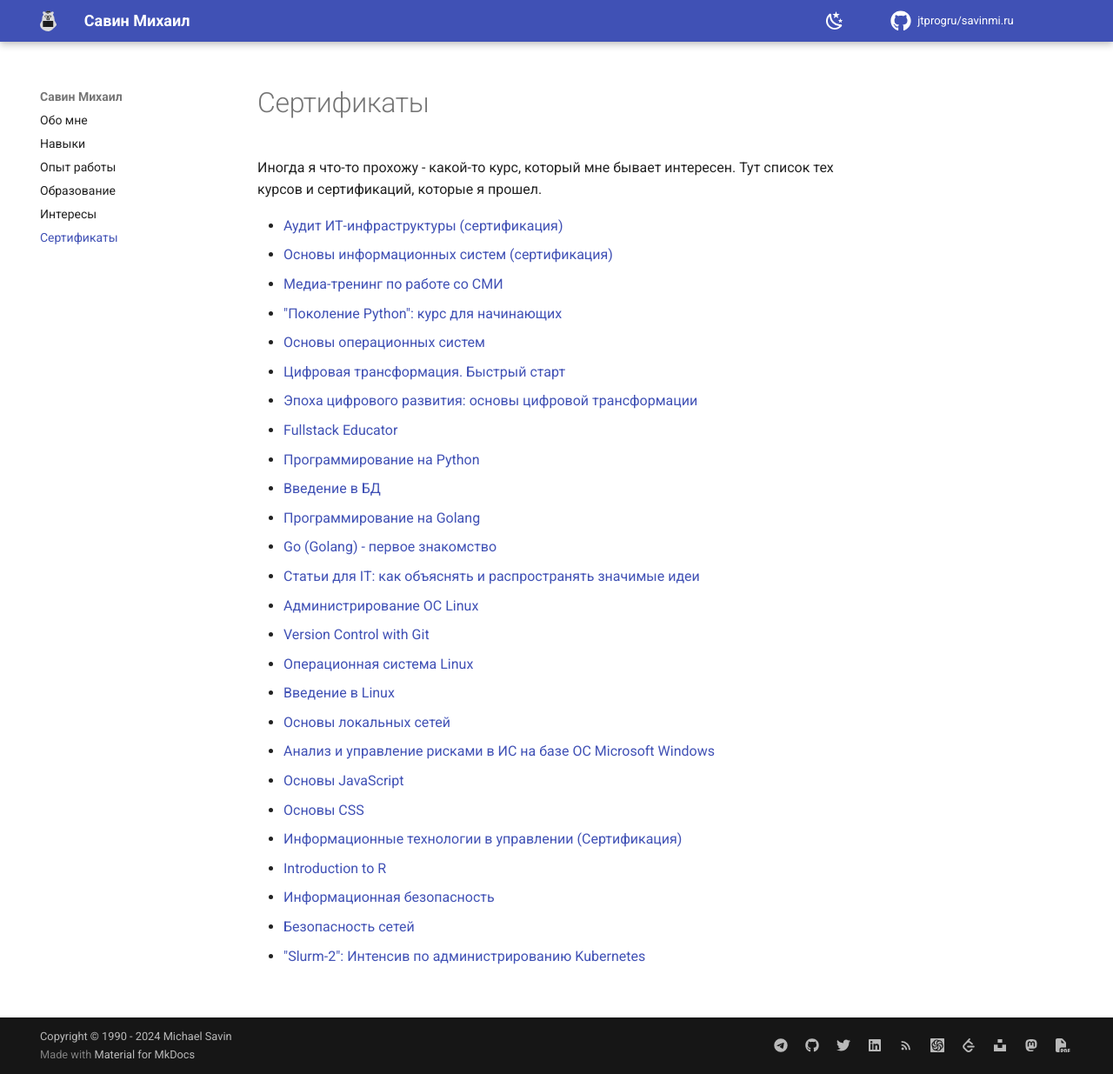
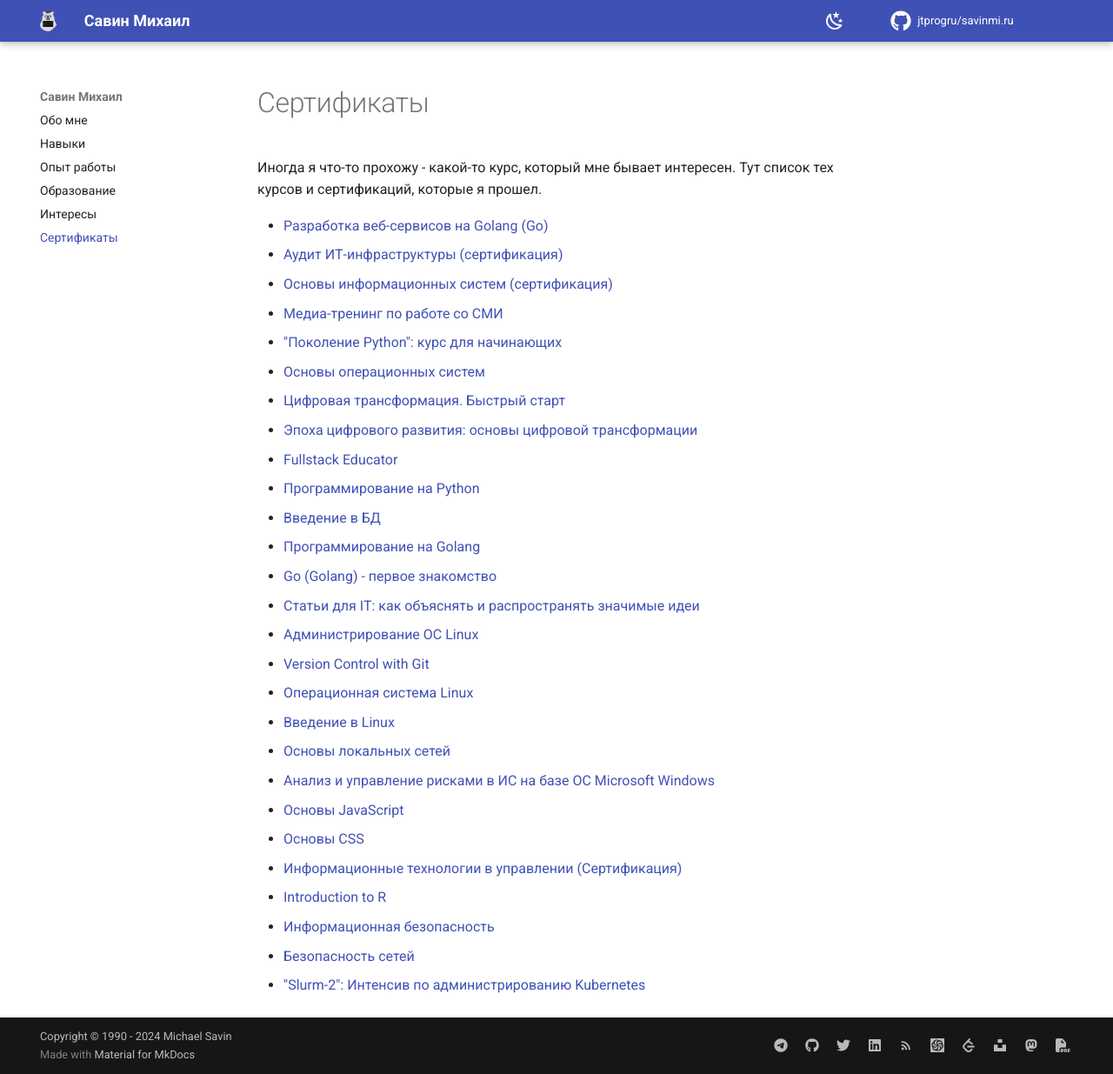
Before and after one commit to jtprogru/savinmi.ru, an MkDocs documentation site: the page built from docs/awards.md, in a window 1280 px wide and 1235 px high. Shown: the whole window at 87% size. Built offline with MkDocs 1.6.1 and Material for MkDocs 9.7.7, drawn with Linux system fonts in a browser that asks for light colours; comment, search, counter and statistics services are not loaded.

Commit message:
Add new course without certificate

```diff
--- a/docs/awards.md
+++ b/docs/awards.md
@@ -2,6 +2,7 @@
 
 Иногда я что-то прохожу - какой-то курс, который мне бывает интересен. Тут список тех курсов и сертификаций, которые я прошел.
 
+- [Разработка веб-сервисов на Golang (Go)](https://stepik.org/course/187490)
 - [Аудит ИТ-инфраструктуры (сертификация)](https://intuit.ru/verifydiplomas/101644682)
 - [Основы информационных систем (сертификация)](https://intuit.ru/verifydiplomas/101644449)
 - [Медиа-тренинг по работе со СМИ](assets/pdf/tabia.pdf)
```
